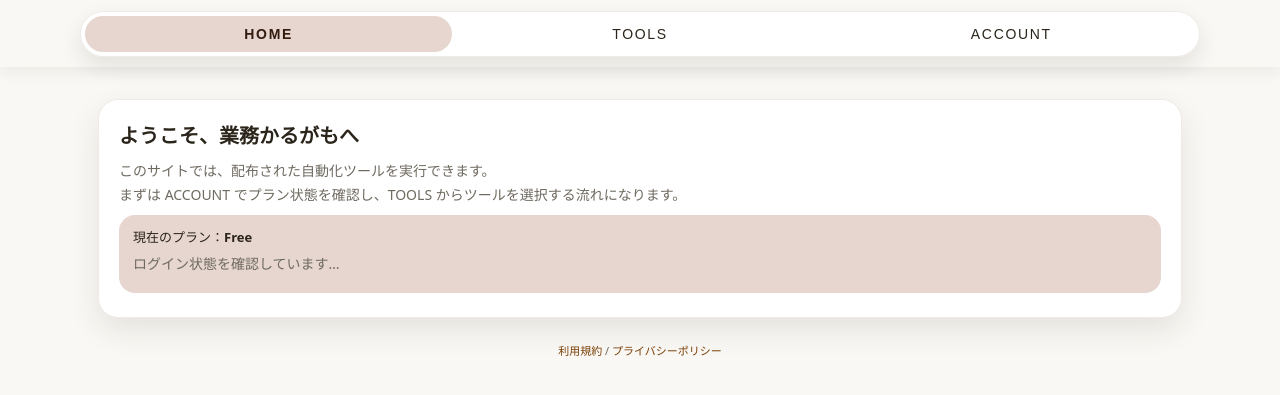
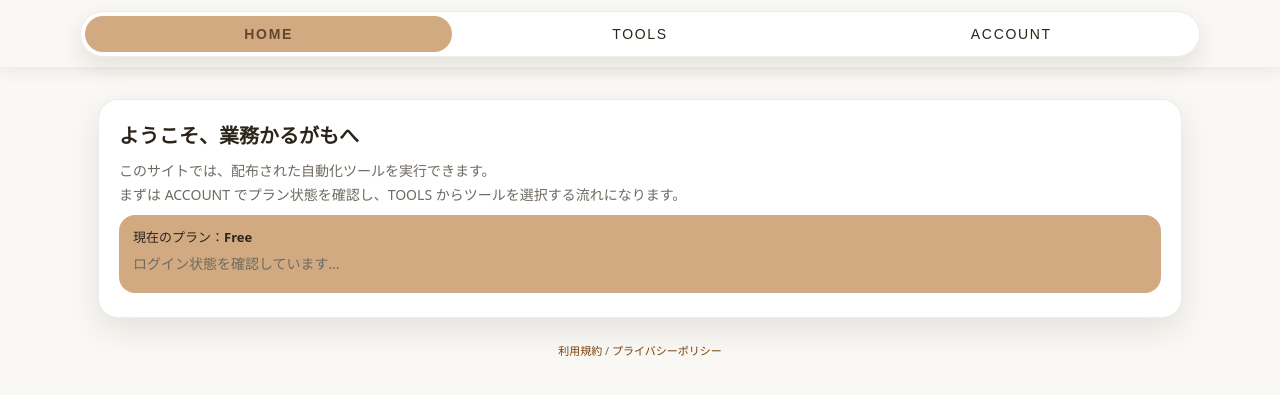
Before and after one commit to gyomu-karugamo/app.gyomu-karugamo.com, a plain HTML site: page app.html in a window 1280 px wide. Shown: the part 137-532 px from the top of the page. Drawn offline with nearby package versions, Linux system fonts and the light colour scheme; no server answers.

Commit message:
Update app.html

```diff
--- a/app.html
+++ b/app.html
@@ -35,11 +35,11 @@
       --brand-line:#f0d2ad;   /* 境界線 */
       --brand-link:#7a3f07;   /* ★追加：リンク色（未定義だったため） */
 
-      --tab-active-bg:#e6d6cf;
-      --tab-active-text: #331b0f;
+      --tab-active-bg:#D1AA82;
+      --tab-active-text: #66452D;
 
-      --plan-bg:#e6d6cf;
-      --plan-border:#331b0f;
+      --plan-bg:#D1AA82;
+      --plan-border:#66452D;
 
       /* ===== UI ===== */
       --radius:20px;
```
